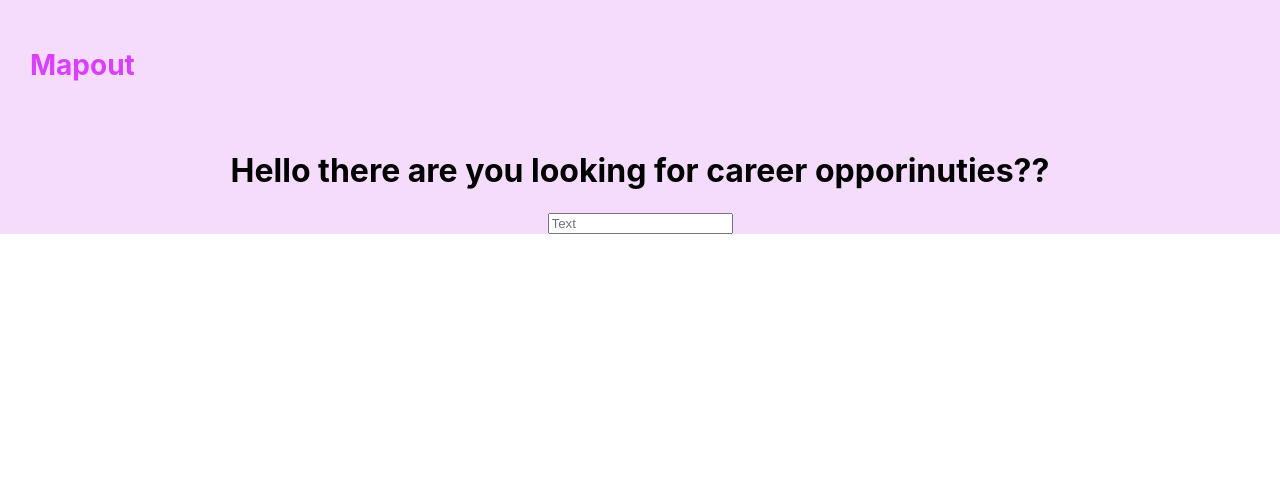
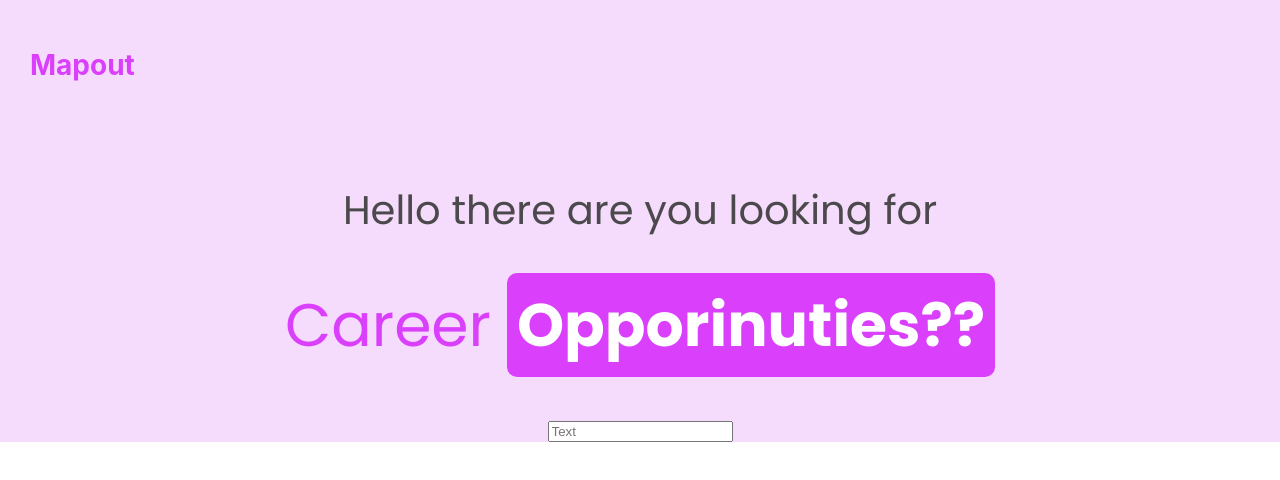
Before and after one commit to pranay101/Mapout-assignemnt, a React (Create React App) app: page / in a window 1280 px wide. Shown: the top 480 px of the page. Built offline with nearby package versions, Linux system fonts and the light colour scheme.

Commit message:
done with basic heading

```diff
--- a/src/Components/UI/Heading/Heading.js
+++ b/src/Components/UI/Heading/Heading.js
@@ -1,13 +1,14 @@
-import React from "react"
+import React from "react";
 
-import classes from "./Heading.module.css"
+import classes from "./Heading.module.css";
 
 const Heading = () => {
-    return (
-        <div>
-            <h1>Hello there are you looking for career opporinuties??</h1>
-        </div>    )
-}
+  return (
+    <div className={classes.Heading}>
+      <h3>Hello there are you looking for </h3>
+      <h1>Career  <span className={classes.pinkBackground}> Opporinuties??</span></h1>
+    </div>
+  );
+};
 
-
-export default Heading
+export default Heading;
--- a/src/Components/UI/Heading/Heading.module.css
+++ b/src/Components/UI/Heading/Heading.module.css
@@ -0,0 +1,30 @@
+.Heading{
+    font-family: 'Poppins', sans-serif;
+    margin: 50px auto;
+    padding: 20px auto;
+}
+
+.Heading h3{
+    color: #4c494d;
+    font-size: 40px;
+    font-weight: normal;
+}
+
+.Heading h1{
+    color: #da3ffc;
+    font-size: 60px;
+    font-weight: normal;
+}
+
+
+.pinkBackground{
+    background-color: #da3ffc;
+    border-radius: 10px;
+    color: white;
+    padding: 10px ;
+    font-weight: bolder;
+}
+
+
+
+/* da3ffc */
```
